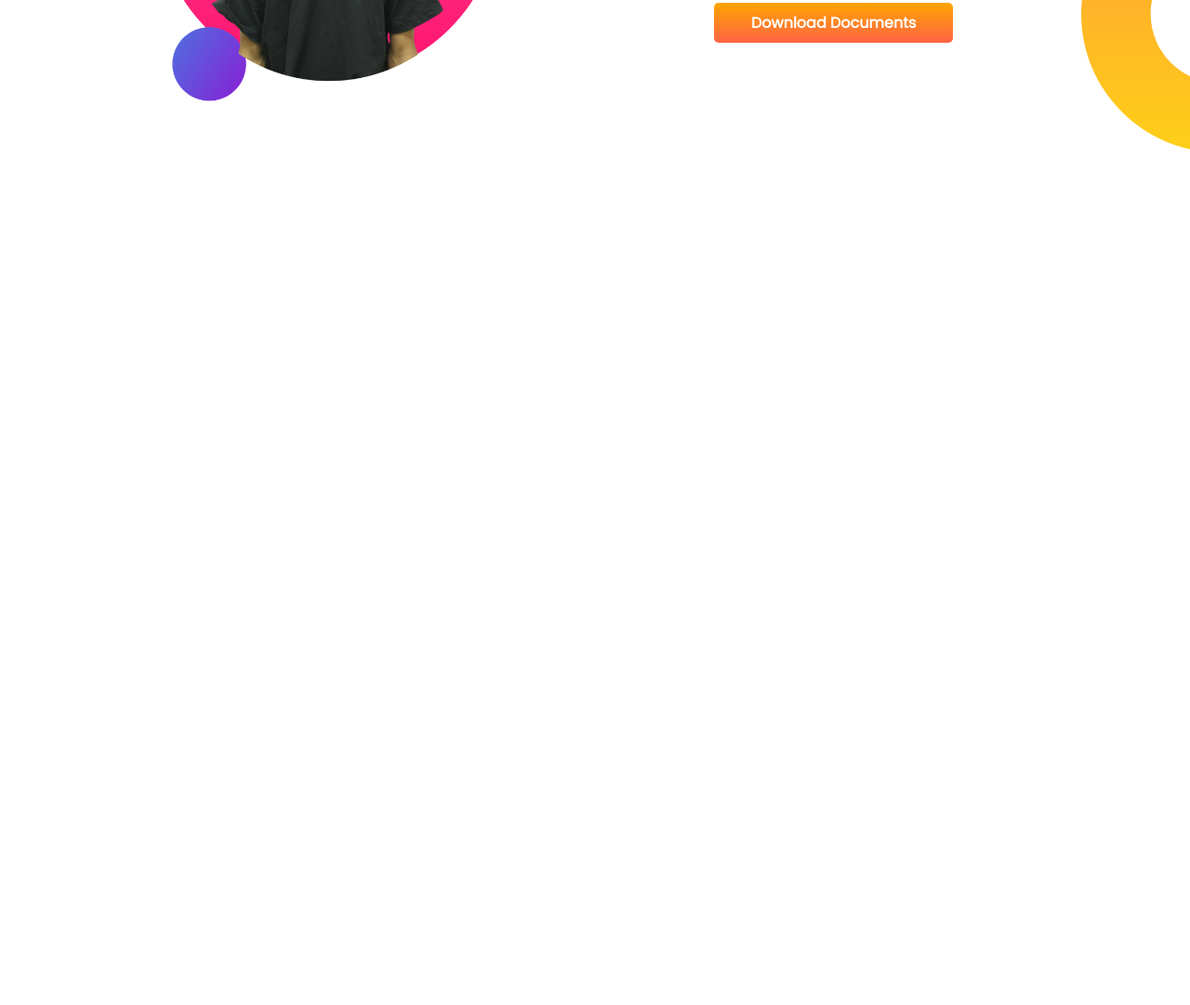
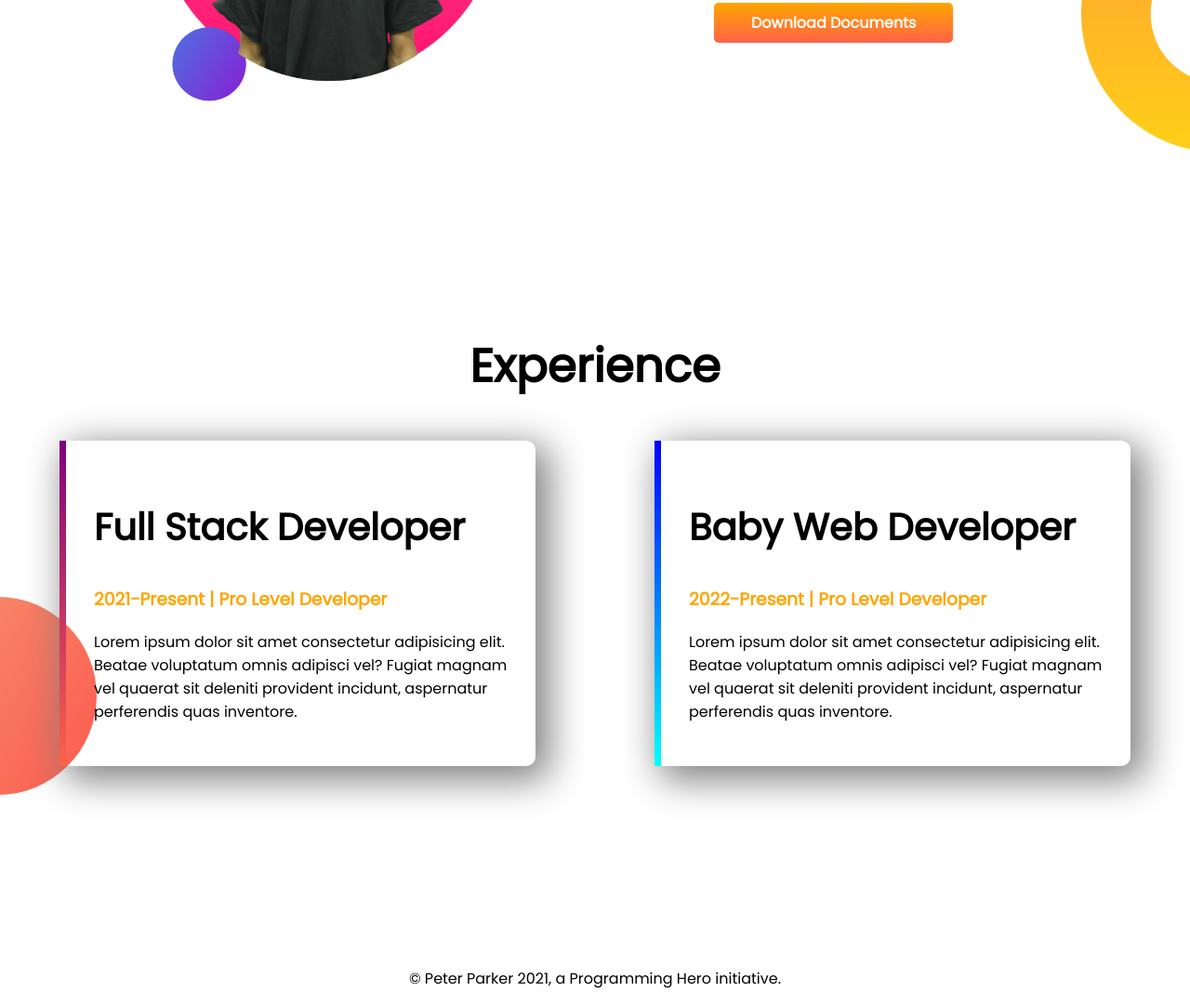
Before and after one commit to meer-habib-dev/scic-portfolio-01, a plain HTML site: page index.html in a window 1280 px wide. Shown: the part 973-2054 px from the top of the page at 93% size. Before the commit the page ends 1289 px from the top, so only its background shows below. Drawn offline with Linux system fonts and the light colour scheme.

Commit message:
complete website

```diff
--- a/index.html
+++ b/index.html
@@ -11,7 +11,7 @@
     <link rel="stylesheet" href="style.css">
 </head>
 <body>
-    <section class = "top-banner">
+    <section class = "top-banner display-flex">
         <div class ="half-width">
             <h1>Welcome to </h1>
             <h1> <span class = "orange-color">Meers Coding</span> Hub</h1>
@@ -23,7 +23,7 @@
             <img src="images/portfolio img.png" alt="">
         </div>
     </section>
-    <section class = "bottom-banner">
+    <section class = "bottom-banner display-flex">
         <div class = "half-width" >
             <img src="images/portfolio 2.png" alt="">
         </div>
@@ -34,5 +34,26 @@
             <a class="link-button" target = "_blank" href="https://google.com">Download Documents</a>
         </div>
     </section>
+    <section>
+        <div class="experiance-head">
+        <h1>Experience</h1>
+        </div>
+        <div class=" experiance-area display-flex">
+        <div class="experiance-tap fsd-border heading-size">
+            <h1>Full Stack Developer</h1>
+            <h3>2021-Present | Pro Level Developer</h3>
+            <p>Lorem ipsum dolor sit amet consectetur adipisicing elit. Beatae voluptatum omnis adipisci vel? Fugiat magnam vel quaerat sit deleniti provident incidunt, aspernatur perferendis quas inventore.</p>
+        </div>
+        <div class="experiance-tap bwd-border heading-size">
+            <h1>Baby Web Developer</h1>
+            <h3>2022-Present | Pro Level Developer</h3>
+            <p>Lorem ipsum dolor sit amet consectetur adipisicing elit. Beatae voluptatum omnis adipisci vel? Fugiat magnam vel
+                quaerat sit deleniti provident incidunt, aspernatur perferendis quas inventore.</p>
+        </div>
+        </div>
+    </section>
+    <footer>
+        <p>© Peter Parker 2021, a Programming Hero initiative.</p>
+    </footer>
 </body>
 </html>
--- a/style.css
+++ b/style.css
@@ -9,7 +9,7 @@ h1 {
 .orange-color {
   color: orange;
 }
-section {
+.display-flex {
   display: flex;
   padding-bottom: 200px;
 }
@@ -38,3 +38,37 @@ section {
   background-repeat: no-repeat;
   background-position: right;
 }
+.experiance-head {
+  text-align: center;
+}
+.experiance-area {
+  background-image: url(images/exp-bg.png);
+  background-repeat: no-repeat;
+  background-position: left;
+}
+.heading-size h1 {
+  font-size: 40px;
+}
+.experiance-tap {
+  width: 40%;
+  margin: 0 5%;
+  padding: 30px;
+  box-shadow: 10px 10px 40px 5px gray;
+  border-radius: 10px;
+}
+.fsd-border {
+  border-left: 7px solid;
+  border-image: linear-gradient(purple, tomato);
+  border-image-slice: 1;
+}
+.bwd-border {
+  border-left: 7px solid;
+  border-image: linear-gradient(blue, cyan);
+  border-image-slice: 1;
+}
+.heading-size h3 {
+  color: orange;
+}
+footer p {
+  text-align: center;
+}
```
